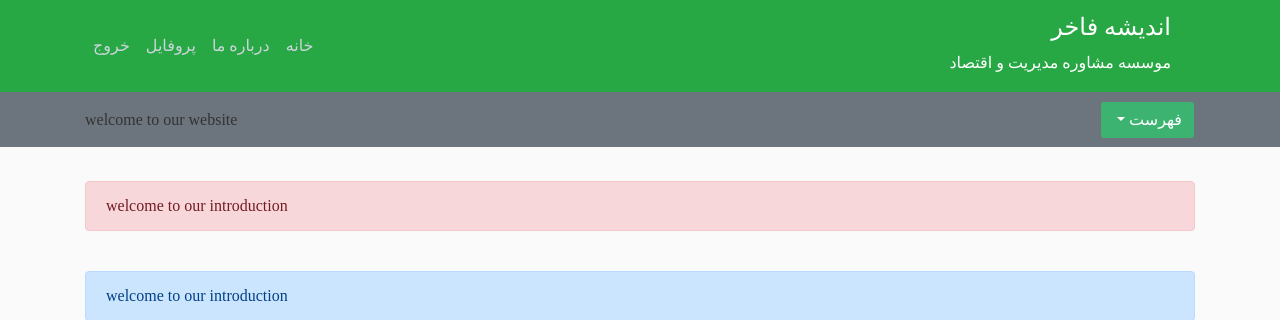
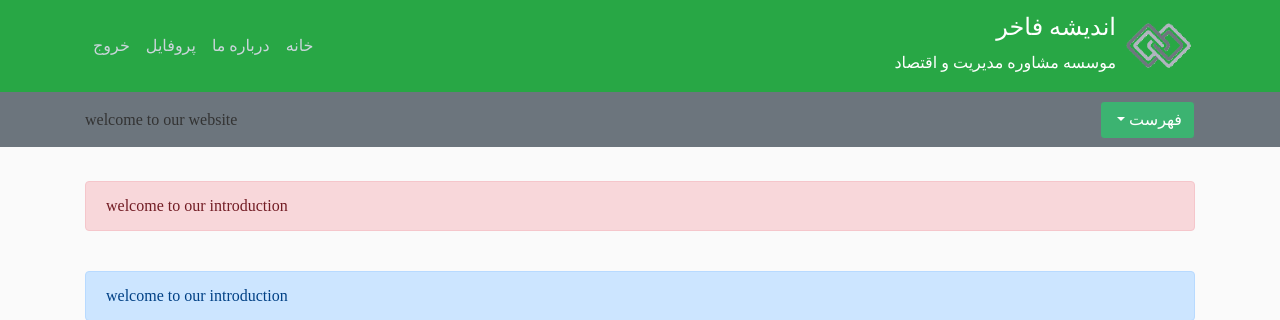
Before and after one commit to Hosseincpl/flask_deploy, a Flask app: page /CashFlow in a window 1280 px wide. Shown: the top 320 px of the page. Run offline with Flask 3, Linux system fonts and the light colour scheme; a user stored in the database is signed in; some libraries are stand-ins or nearby versions; some web fonts are replaced.

Commit message:
add logo to layout

```diff
--- a/flaskblog/static/main.css
+++ b/flaskblog/static/main.css
@@ -131,3 +131,9 @@ body {
     #backToTopBtn:hover {
         background-color: #0f522b;
     }
+
+    .custom-img {
+      width: 65px;
+      height: auto;
+      margin-left: 10px;
+  }
--- a/flaskblog/templates/layout.html
+++ b/flaskblog/templates/layout.html
@@ -20,7 +20,9 @@
     <header class="site-header">
       <nav class="navbar navbar-expand-md navbar-dark  bg-success fixed-top">
         <div class="container">
-          <a class="navbar-brand mr-4" href="/" >
+
+          <a class="navbar-brand mr-1" href="/" >
+            <img src="..\static\img\logo.png" class="custom-img rounded float-right" alt="Custom size image">
             <h4 style="text-align: right;" class="h4">اندیشه فاخر<br>
               <sub class="h6">موسسه مشاوره مدیریت و اقتصاد</sub></h4></a>
           <button class="navbar-toggler" type="button" data-toggle="collapse" data-target="#navbarToggle" aria-controls="navbarToggle" aria-expanded="false" aria-label="Toggle navigation">
```
Also changed, not shown: flaskblog/static/img/logo.png (added).
